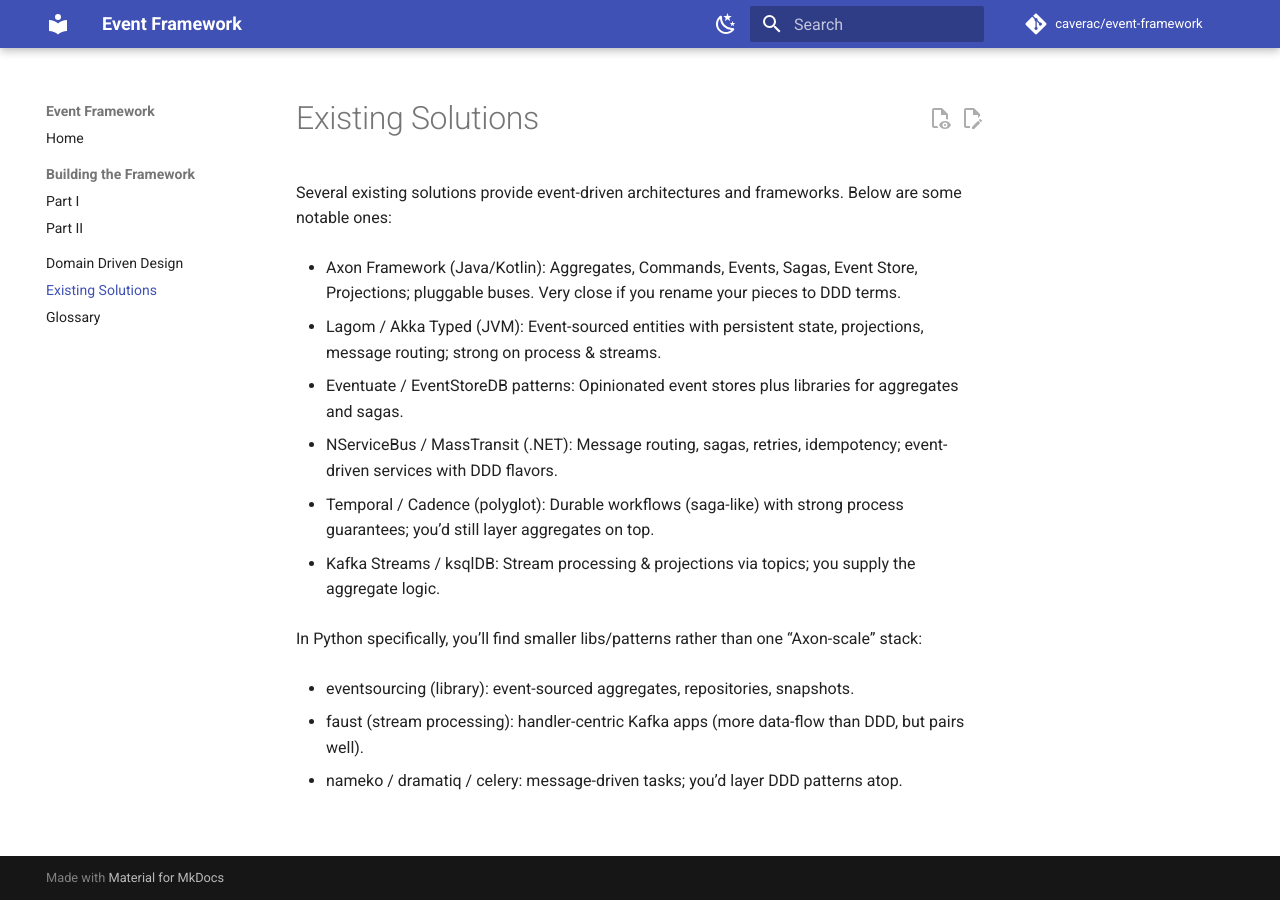
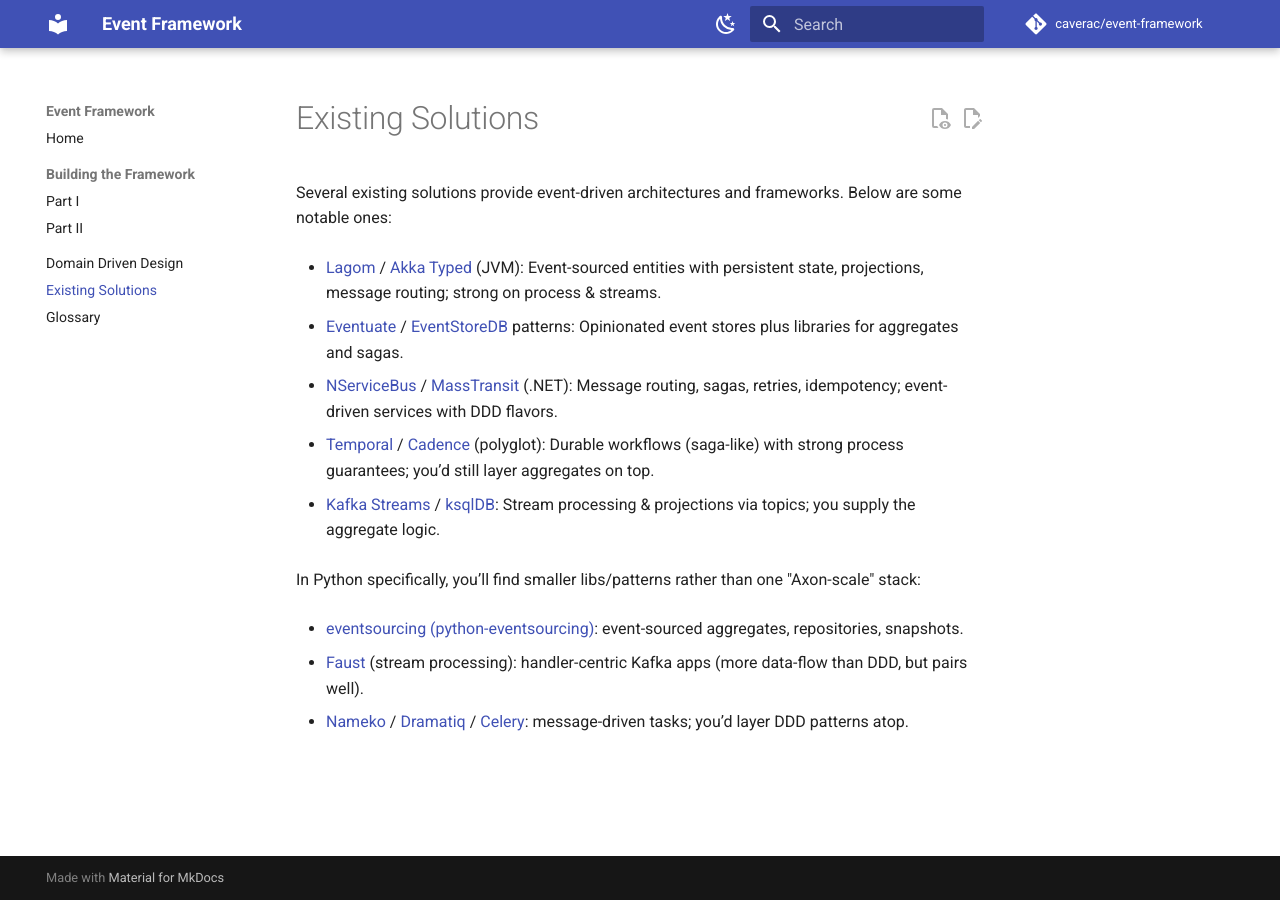
Before and after one commit to caverac/event-framework, an MkDocs documentation site: the page built from docs/existing-solutions.md, in a window 1280 px wide. Built offline with MkDocs 1.6.1 and Material for MkDocs 9.7.7, drawn with Linux system fonts in a browser that asks for light colours; comment, search, counter and statistics services are not loaded.

Commit message:
fix: typos and such

```diff
--- a/docs/existing-solutions.md
+++ b/docs/existing-solutions.md
@@ -2,22 +2,20 @@
 
 Several existing solutions provide event-driven architectures and frameworks. Below are some notable ones:
 
-- Axon Framework (Java/Kotlin): Aggregates, Commands, Events, Sagas, Event Store, Projections; pluggable buses. Very close if you rename your pieces to DDD terms.
+- [Lagom](https://www.lagomframework.com/) / [Akka Typed](https://akka.io/) (JVM): Event-sourced entities with persistent state, projections, message routing; strong on process & streams.
 
-- Lagom / Akka Typed (JVM): Event-sourced entities with persistent state, projections, message routing; strong on process & streams.
+- [Eventuate](https://eventuate.io/) / [EventStoreDB](https://www.eventstore.com/) patterns: Opinionated event stores plus libraries for aggregates and sagas.
 
-- Eventuate / EventStoreDB patterns: Opinionated event stores plus libraries for aggregates and sagas.
+- [NServiceBus](https://particular.net/nservicebus) / [MassTransit](https://masstransit-project.com/) (.NET): Message routing, sagas, retries, idempotency; event-driven services with DDD flavors.
 
-- NServiceBus / MassTransit (.NET): Message routing, sagas, retries, idempotency; event-driven services with DDD flavors.
+- [Temporal](https://temporal.io/) / [Cadence](https://github.com/uber/cadence) (polyglot): Durable workflows (saga-like) with strong process guarantees; you’d still layer aggregates on top.
 
-- Temporal / Cadence (polyglot): Durable workflows (saga-like) with strong process guarantees; you’d still layer aggregates on top.
+- [Kafka Streams](https://kafka.apache.org/documentation/streams) / [ksqlDB](https://ksqldb.io/): Stream processing & projections via topics; you supply the aggregate logic.
 
-- Kafka Streams / ksqlDB: Stream processing & projections via topics; you supply the aggregate logic.
+In Python specifically, you’ll find smaller libs/patterns rather than one "Axon-scale" stack:
 
-In Python specifically, you’ll find smaller libs/patterns rather than one “Axon-scale” stack:
+- [eventsourcing (python-eventsourcing)](https://github.com/johnbywater/eventsourcing): event-sourced aggregates, repositories, snapshots.
 
-- eventsourcing (library): event-sourced aggregates, repositories, snapshots.
+- [Faust](https://github.com/robinhood/faust) (stream processing): handler-centric Kafka apps (more data-flow than DDD, but pairs well).
 
-- faust (stream processing): handler-centric Kafka apps (more data-flow than DDD, but pairs well).
-
-- nameko / dramatiq / celery: message-driven tasks; you’d layer DDD patterns atop.
+- [Nameko](https://github.com/nameko/nameko) / [Dramatiq](https://dramatiq.io/) / [Celery](https://docs.celeryproject.org/): message-driven tasks; you’d layer DDD patterns atop.
```
Also changed, not shown: docs/building-the-framework-1.md (+15 -13 lines), docs/building-the-framework-2.md (+15 -12 lines), docs/ddd.md (+6 -4 lines), docs/glossary.md (+2 -2 lines).
